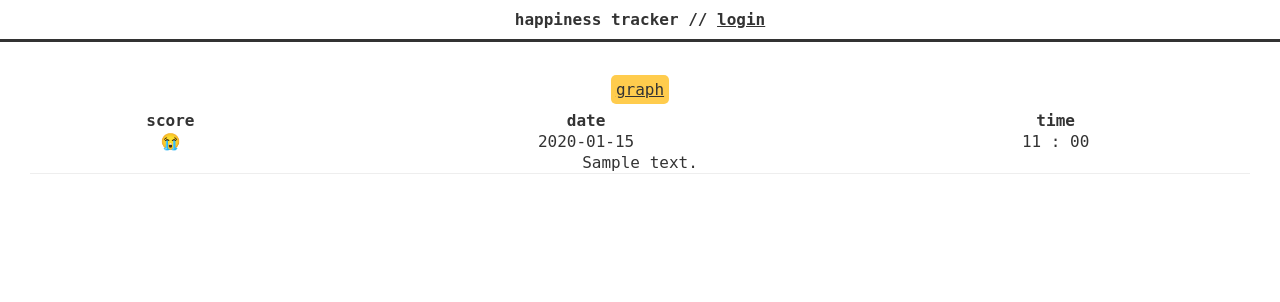
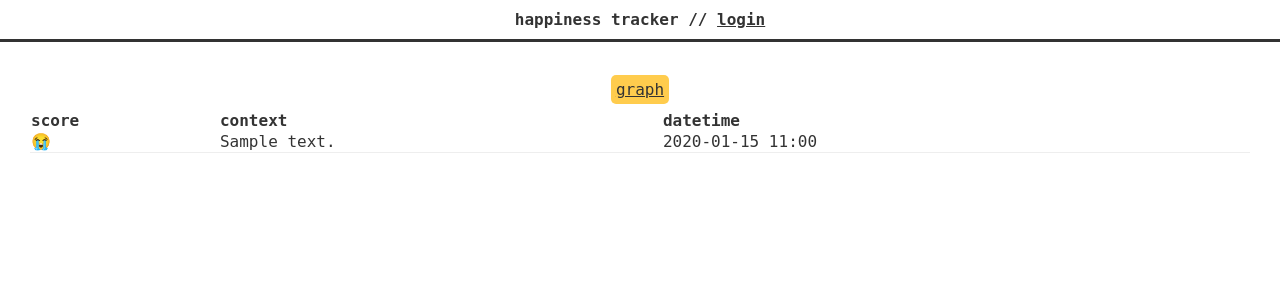
Before and after one commit to eliseduverdier/happiness-tracker, a Django app: page /list in a window 1280 px wide. Shown: the top 302 px of the page. Run offline with Django 4.2, Linux system fonts and the light colour scheme; data comes from the database, SQL or seed files in the repository; tables that the repository leaves empty hold one stand-in row (values such as "Sample post"); parts of the project's set-up code (start-up, migrations or seed data) failed here and were passed over.

Commit message:
feat: invert graph (recent ones on left) + better list UI

```diff
--- a/tracker/models.py
+++ b/tracker/models.py
@@ -37,7 +37,7 @@
     return timezone.localtime(self.datetime).strftime("%Y-%m-%d")
 
   def time(self):
-    return timezone.localtime(self.datetime).strftime("%H : %M")
+    return timezone.localtime(self.datetime).strftime("%H:%M")
 
   def get_time_of_day(self):
     hour = int(timezone.localtime(self.datetime).strftime("%H"))
@@ -51,3 +51,6 @@
 
   def get_days_since_first_date(self):
     return int(timezone.localtime(self.datetime).toordinal() - Entry.objects.order_by('datetime').first().datetime.toordinal())
+
+  def get_days_since_last_date(self):
+    return int(Entry.objects.order_by('datetime').last().datetime.toordinal() - timezone.localtime(self.datetime).toordinal())
--- a/tracker/serializers.py
+++ b/tracker/serializers.py
@@ -6,7 +6,9 @@
     return {
         'score': instance.score.__str__(),
         'relative_days': instance.get_days_since_first_date(),
+        'relative_days_since_last': instance.get_days_since_last_date(),
         'date': instance.datetime.strftime("%d/%m"),
+        'datejs': instance.datetime.strftime("%Y-%m-%d"),
         'time': instance.get_time_of_day(),
         'hour': timezone.localtime(instance.datetime).strftime("%H"),
         'context': '' if not instance.context else instance.context
--- a/tracker/static/scss/layout.scss
+++ b/tracker/static/scss/layout.scss
@@ -8,7 +8,6 @@
   margin: 0;
   padding: 0;
 }
-
 
 // HEADER
 header {
@@ -27,5 +26,11 @@
 }
 
 // TABLES
-table { width: 100%;border-collapse: collapse; }
-tr.separator {border-bottom: 1px solid #eee;}
+table {
+  width: 100%;
+  border-collapse: collapse;
+  text-align: left;
+}
+tr.separator {
+  border-bottom: 1px solid #eee;
+}
--- a/tracker/static/scss/main.css
+++ b/tracker/static/scss/main.css
@@ -40,6 +40,6 @@
 
 div#canvas { overflow-y: scroll; }
 
-table { width: 100%; border-collapse: collapse; }
+table { width: 100%; border-collapse: collapse; text-align: left;}
 
 tr.separator { border-bottom: 1px solid #eee; }
--- a/tracker/templates/list.html
+++ b/tracker/templates/list.html
@@ -21,26 +21,26 @@
 <table>
   <tr>
     <th>score</th>
-    <th>date</th>
-    <th>time</th>
+    <th>context</th>
+    <th>datetime</th>
     {% if user.is_authenticated %} <th>delete</th> {% endif %}
  </tr>
   {% for entry in entries %}
-  <tr>
+  <tr class="separator">
       <td>{{ entry.score }}</td>
-      <td>{{ entry.date }}</td>
-      <td>{{ entry.time }}</td>
+      <td>
+        {% if not entry.context == None %}
+        {{ entry.context }}
+        {% endif %}
+      </td>
+      <td>{{ entry.date }} {{ entry.time }}</td>
       {% if user.is_authenticated %}
       <td><a href="{% url 'tracker:delete' entry.id %}"> 🗑️ </a></td>
       {% endif %}
-    </tr>
-    <tr class="separator">
-      <td colspan="4">
-      {% if entry.context == None %}
-      {% else %}
-      {{ entry.context }}
-      {% endif %}
-      </td>
+    {% comment %} </tr>
+    <tr >
+      {% endcomment %}
+
     </tr>
   {% endfor %}
   </table>
--- a/tracker/views.py
+++ b/tracker/views.py
@@ -36,7 +36,7 @@
 
 
 def graph(request):
-  serializer = EntrySerializer(Entry.objects.order_by('datetime').all(), many=True)
+  serializer = EntrySerializer(Entry.objects.order_by('-datetime').all(), many=True)
   return render(request, 'graph.html', {
     'entries':  serializer.data
   })
```
Also changed, not shown: tracker/templates/graph.html (+15 -8 lines).
